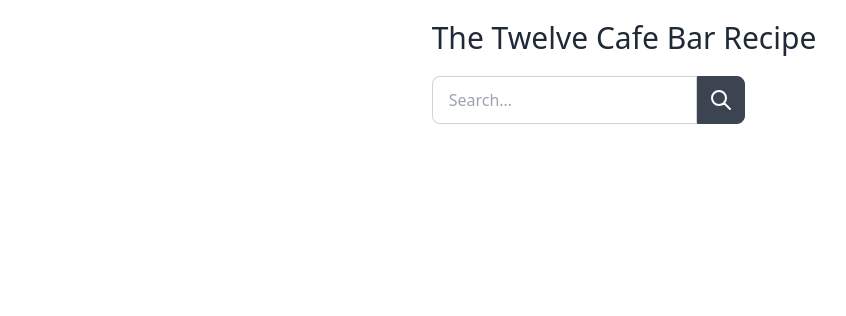
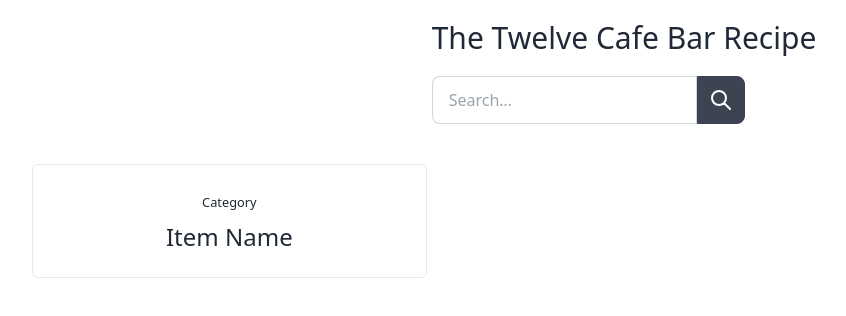
Before and after one commit to utsobe/recipe-finder, a React (Create React App) app: page / in a window 1280 px wide. Shown: the top 316 px of the page, without its empty margins (16-862 px from the left). Built offline with nearby package versions, Linux system fonts and the light colour scheme.

Commit message:
recipe section added

```diff
--- a/src/App.js
+++ b/src/App.js
@@ -1,11 +1,13 @@
 import logo from './logo.svg';
 import './App.css';
 import SearchBar from './components/SearchBar';
+import Recipes from './components/Recipes';
 
 function App() {
   return (
     <div>
       <SearchBar />
+      <Recipes />
     </div>
   );
 }
--- /dev/null
+++ b/src/components/Recipes.js
@@ -0,0 +1,14 @@
+import React from 'react';
+
+const Recipes = () => {
+    return (
+        <div className='mt-10 max-w-7xl mx-auto px-6 lg:px-12 grid grid-cols-1 lg:grid-cols-3'>
+            <div className='p-6 border rounded-md text-center'>
+                <p><small>Category</small></p>
+                <h2 className='text-2xl mt-2'>Item Name</h2>
+            </div>
+        </div>
+    );
+};
+
+export default Recipes;
--- a/src/components/SearchBar.js
+++ b/src/components/SearchBar.js
@@ -5,7 +5,7 @@ const SearchBar = () => {
         <div className='max-w-7xl mx-auto px-12 flex justify-center mt-5'>
             <div>
                 <div>
-                    <h2 className='text-3xl text-center'>The Twelve Cafe Bar Recipe</h2>
+                    <h2 className='text-lg lg:text-3xl text-center'>The Twelve Cafe Bar Recipe</h2>
                 </div>
                 <div className="form-control mx-auto mt-5">
                     <div className="input-group w-5xl">
```
